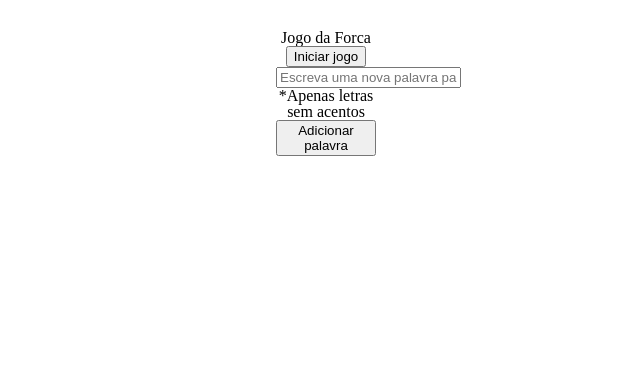
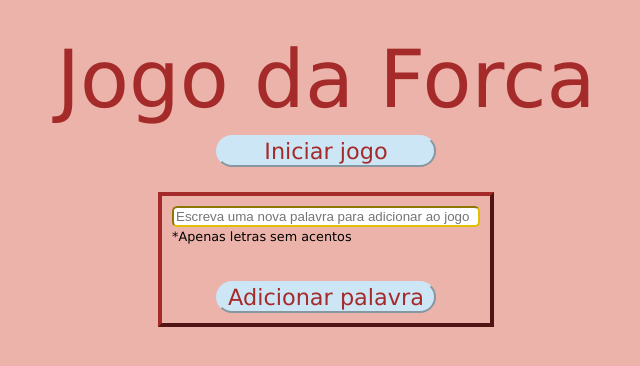
Before and after one commit to RaoneV/AluraChallengesONE-JogoDaForca, a plain HTML site: page index.html in a window 1280 px wide. Shown: the whole page, without its empty margins (314-954 px from the left). Drawn offline with Linux system fonts and the light colour scheme.

Commit message:
Corrigido erro na contagem das letras acertadas e adicionado um estilo a aplicação

```diff
--- a/css/index.css
+++ b/css/index.css
@@ -1,10 +1,75 @@
+body{
+    background-color: #EBB3A9;
+}
+
 header{
-    width: 100px;
+    width: 600px;
     margin: 30px auto;
     text-align: center;
+    font-family: 'Lucida Sans', 'Lucida Sans Regular', 'Lucida Grande', 'Lucida Sans Unicode', Geneva, Verdana, sans-serif;
 }
 
 main{
     margin: auto;
     text-align: center;
 }
+
+.iniciar-partida{
+    margin: 15px auto;
+    padding: 10px;
+}
+
+.iniciar-partida h1{
+    font-size: 5em;
+    margin-bottom: 15px;
+    color: #A52A2A;
+}
+
+.botao{
+    width: 220px;
+    font-size: 1.4em;
+    border-radius: 0.8em;
+    border-color: #CDE6F5;
+    background-color: #CDE6F5;
+    color: #A52A2A;
+    font-family: 'Lucida Sans', 'Lucida Sans Regular', 'Lucida Grande', 'Lucida Sans Unicode', Geneva, Verdana, sans-serif;
+}
+
+.adicao-palavras{
+    padding: 10px;
+    width: max-content;
+    height: max-content;
+    margin: auto;
+    border: 4px outset #A52A2A;
+}
+
+.palavra-nova{
+    width: 300px;
+    border-radius: 0.4em;
+    border-color: #E0BF00;
+}
+
+.palavra-nova:focus{
+    outline: 2px solid #E0BF00;
+}
+
+.observacao{
+    font-size: 0.8em;
+    text-align: left;
+    margin-top: 4px;
+    margin-bottom: 15px;
+}
+
+.mensagem-palavra-adicionada{
+    height: 15px;
+    color: #A52A2A;
+    font-weight: bold;
+}
+
+.adicionar-palavra{
+    margin-top: 7px;
+}
+
+canvas{
+    border: 7px outset #A52A2A;
+}
--- a/index.html
+++ b/index.html
@@ -8,13 +8,18 @@
     </head>
     <body>
         <header>
-            <h1>Jogo da Forca</h1>
-            <button class="iniciar-jogo">Iniciar jogo</button>
-
-            <input class="palavra-nova" type="text" placeholder="Escreva uma nova palavra para adicionar ao jogo">
-            <p>*Apenas letras sem acentos</p>
-            <button class="adicionar-palavra">Adicionar palavra</button>
-            <p class="mensagem-palavra-adicionada"></p>
+            <section class="iniciar-partida">
+                <h1>Jogo da Forca</h1>
+                <button class="iniciar-jogo botao">Iniciar jogo</button>
+            </section>
+            <section class="adicao-palavras">
+                <div>
+                    <input class="palavra-nova" type="text" placeholder="Escreva uma nova palavra para adicionar ao jogo">
+                    <p class="observacao">*Apenas letras sem acentos</p>
+                </div>
+                <p class="mensagem-palavra-adicionada"></p>
+                <button class="adicionar-palavra botao">Adicionar palavra</button>
+            </section>
         </header>
         <main class="area-de-jogo">
 
--- a/js/gerencia-jogo.js
+++ b/js/gerencia-jogo.js
@@ -5,6 +5,7 @@ var palavraNova = document.querySelector(".palavra-nova");
 var pagina = document.querySelector("body");
 var palavraSecreta = "";
 var quantidadeLetrasCertas = 0;
+var letrasCertas = [];
 var letrasErradas = [];
 var fimDeJogo = false;
 
@@ -21,6 +22,7 @@ botaoIniciar.addEventListener("click", function(){
 function inicializarVariaveisGerencia(){
     palavraSecreta = "";
     quantidadeLetrasCertas = 0;
+    letrasCertas.length = 0;
     letrasErradas.length = 0;
     fimDeJogo = false;
 }
@@ -40,11 +42,13 @@ function desenharLetraNoTabuleiro(posicoes, letra){
         verificarSeJogadorVenceu();
     }
     else{
+        if(!letrasCertas.includes(letra)){
             if(!letrasErradas.includes(letra)){
                 desenharLetraIncorreta(letra);
                 letrasErradas.push(letra);
                 desenharBonecoNaForca(letrasErradas.length);
                 verificarSeJogadorPerdeu();
+            }
         }
     }
 }
@@ -58,11 +62,17 @@ function sortearPalavra(){
 
 function verificarSePalavraContemLetra(letraDigitada){
     let posicoes = [];
+    if(!letrasCertas.includes(letraDigitada)){
         for(let i = 0; i < palavraSecreta.length; i++){
             if(palavraSecreta[i] == letraDigitada){
                 posicoes.push(i);
                 quantidadeLetrasCertas++;
             }
+        }
+    }
+
+    if(posicoes.length > 0){
+        letrasCertas.push(letraDigitada);
     }
 
     return posicoes;
```
Lines whose indentation alone changed are shown as unchanged.
